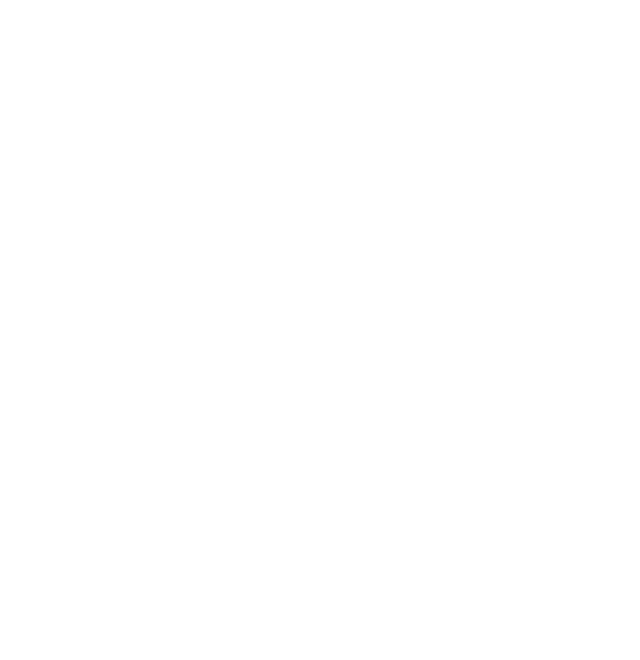
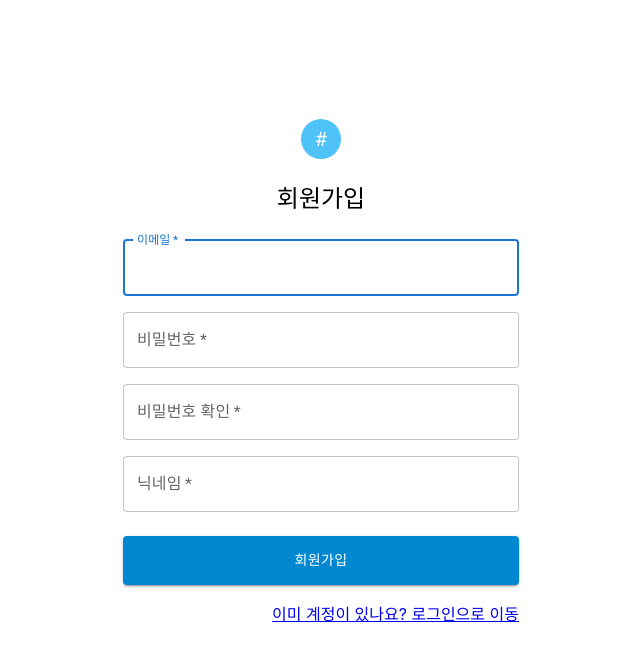
Before and after one commit to xenosign/react-css-framework, a React (Create React App) app: page /signup2 in a window 1280 px wide. Before the commit this address had no page. Shown: the top 660 px of the page, without its empty margins (319-959 px from the left). Built offline with nearby package versions, Linux system fonts and the light colour scheme.

Commit message:
Create: sign up page

```diff
--- a/src/App.js
+++ b/src/App.js
@@ -4,6 +4,7 @@ import Item from './pages/Item';
 import Join from './pages/Join';
 import Login from './pages/Login';
 import AlbumOG from './components/AlbumOg';
+import SignUp2 from './pages/SignUp2';
 
 function App() {
   return (
@@ -13,6 +14,7 @@ function App() {
       <Route path="/album" element={<AlbumOG />} />
       <Route path="/join" element={<Join />} />
       <Route path="/login" element={<Login />} />
+      <Route path="/signup2" element={<SignUp2 />} />
     </Routes>
   );
 }
--- /dev/null
+++ b/src/pages/SignUp2.jsx
@@ -0,0 +1,91 @@
+import {
+  Avatar,
+  Grid,
+  TextField,
+  Typography,
+  Button,
+  Container,
+} from '@mui/material';
+import { LoadingButton } from '@mui/lab';
+import { Box } from '@mui/system';
+import React from 'react';
+import { Link } from 'react-router-dom';
+import { lightBlue } from '@mui/material/colors';
+
+export default function SignUp2() {
+  return (
+    // Validate : 유효성검사
+    // sx : 스타일
+    // mt: 3 = margin-top: 3em;
+    <Container component="main" maxWidth="xs">
+      <Box
+        sx={{
+          display: 'flex',
+          flexDirection: 'column',
+          height: '90vh',
+          alignItems: 'center',
+          justifyContent: 'center',
+        }}
+      >
+        <Avatar sx={{ m: 3, bgcolor: lightBlue[300] }}>#</Avatar>
+        <Typography component="h1" variant="h5">
+          회원가입
+        </Typography>
+        <Box component="form" noValidate sx={{ mt: 3 }}>
+          {/* spacing : 간격 */}
+          <Grid container spacing={2}>
+            <Grid item xs={12}>
+              <TextField
+                name="email"
+                required
+                fullWidth
+                label="이메일"
+                autoFocus
+                autoComplete="off"
+              ></TextField>
+            </Grid>
+            <Grid item xs={12}>
+              <TextField
+                name="password"
+                required
+                fullWidth
+                label="비밀번호"
+                type="password"
+              ></TextField>
+            </Grid>
+            <Grid item xs={12}>
+              <TextField
+                name="confirmPassword"
+                required
+                fullWidth
+                label="비밀번호 확인"
+                type="password"
+              ></TextField>
+            </Grid>
+            <Grid item xs={12}>
+              <TextField
+                name="nickname"
+                required
+                fullWidth
+                label="닉네임"
+              ></TextField>
+            </Grid>
+          </Grid>
+          <LoadingButton
+            type="submit"
+            fullWidth
+            variant="contained"
+            sx={{ mt: 3, mb: 2, bgcolor: lightBlue[700], height: '3.5em' }}
+          >
+            회원가입
+          </LoadingButton>
+          <Grid container justifyContent="flex-end">
+            <Grid item>
+              <Link to="/login">이미 계정이 있나요? 로그인으로 이동</Link>
+            </Grid>
+          </Grid>
+        </Box>
+      </Box>
+    </Container>
+  );
+}
```
